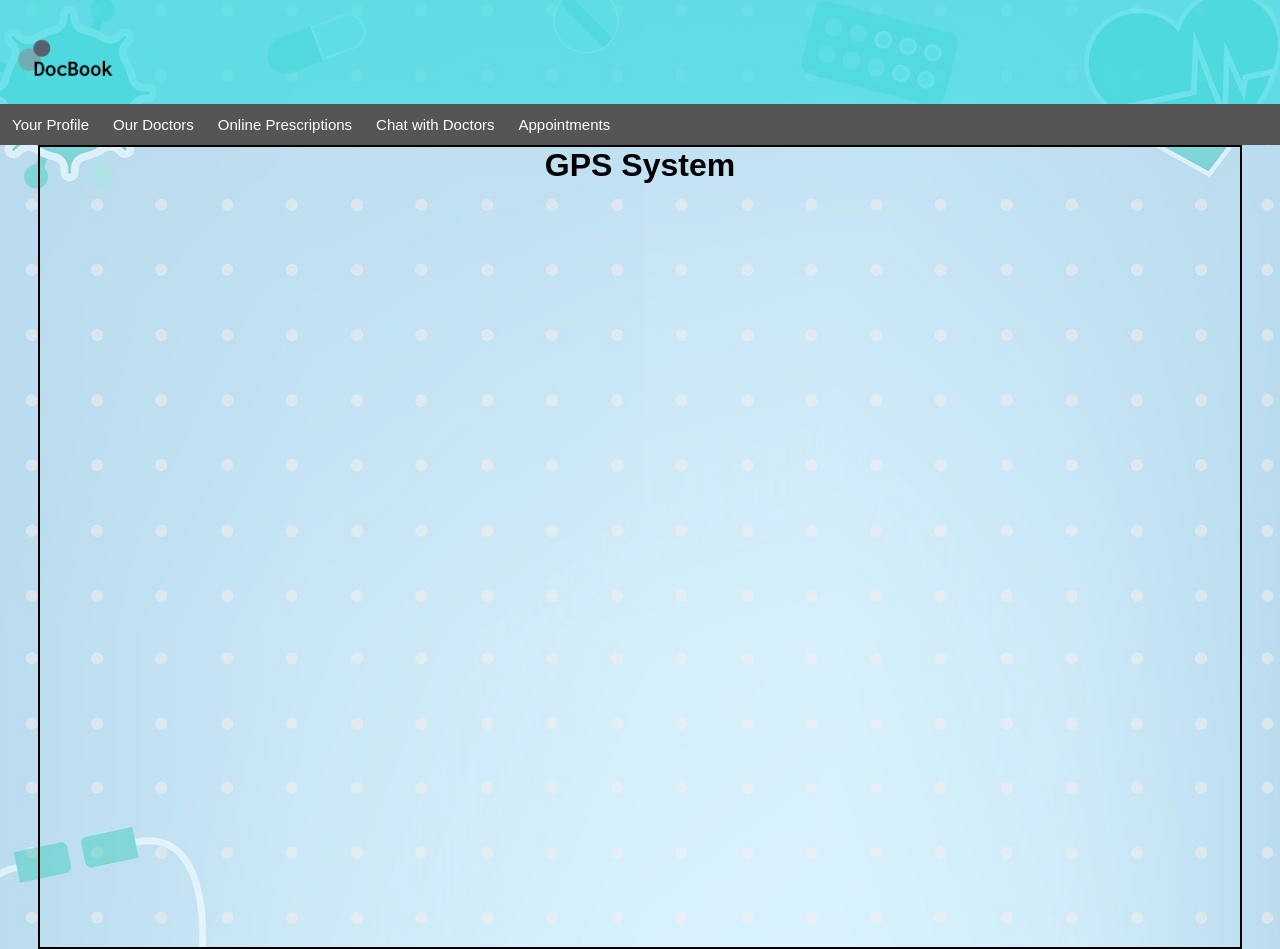
After one commit to VP1996/SES1A-TM-5, a PHP site: page /GPS.html in a window 1280 px wide. The commit adds this page. Run offline with PHP 8.4, Linux system fonts and the light colour scheme.

Commit message:
added gps system

```diff
--- a/docbook/Chat.html
+++ b/docbook/Chat.html
@@ -30,7 +30,7 @@
 
 <div>
 <nav id="Buttons" >
-<center>
+
 	     	<div class="navbar">
             <a href="#">Your Profile</a>
             <a href="#">Our Doctors</a>
@@ -38,7 +38,7 @@
             <a href="#">Chat with Doctors</a>
 			 <a href="#">Appointments</a>
         </div>
-</center>
+
 <nav>
 </div>
 
--- /dev/null
+++ b/docbook/GPS.html
@@ -0,0 +1,77 @@
+<!DOCTYPE html>
+
+
+
+<html>
+
+	<header>
+		<title>DocBook</title>
+	<link rel="stylesheet" type="text/css" href= "./css/style.css" />
+
+	<div class="headerMenu">
+            <div id="wrapper">
+               <div class="logo">
+                   <a href="index.html">
+                   <img src="./img/docbook-logo.png"/>
+                   </a>
+
+                    </div>
+                  </div>
+               </div>
+
+	<nav id="Buttons" >
+
+	     	<div class="navbar">
+            <a href="#">Your Profile</a>
+            <a href="#">Our Doctors</a>
+            <a href="#">Online Prescriptions</a>
+            <a href="#">Chat with Doctors</a>
+			 <a href="#">Appointments</a>
+        </div>
+
+<nav>
+	</header
+
+ <body>
+
+
+
+
+ <center> <div style="width:1200px;height:800px;border:2px solid #000;position:center;padding-bottom:100"> <center>
+
+	<div >
+		<h1><center>GPS System</center></h1>
+
+</div>
+
+
+
+
+
+
+	</body>
+
+
+
+
+
+
+
+
+
+
+
+
+
+
+
+
+
+
+
+
+
+
+
+
+				</html>
--- a/docbook/css/style.css
+++ b/docbook/css/style.css
@@ -95,7 +95,7 @@ body {
 .h1 {
   font-weight: bold;
   font-size: 32px;
-  font-family:
+
 }
 
 
```
